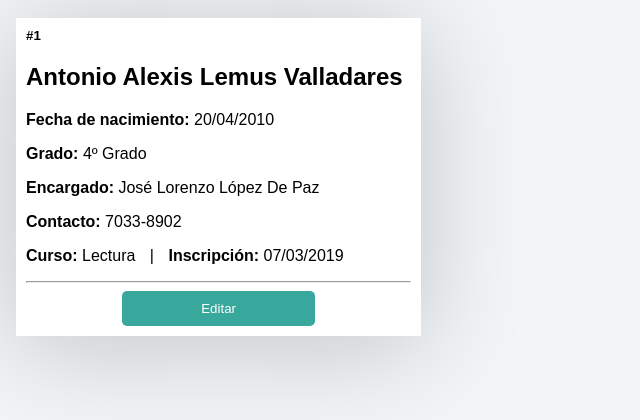
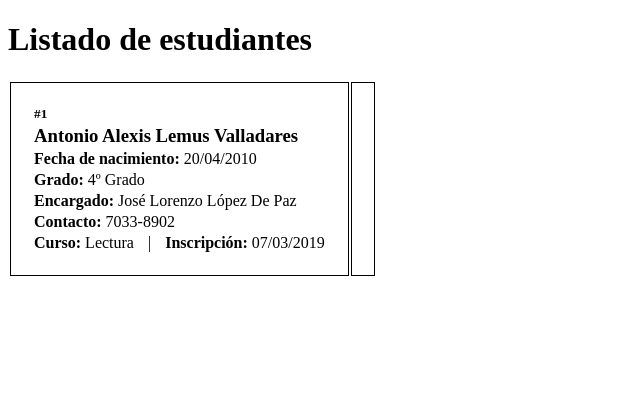
Before and after one commit to miguel7890/readingCourse, a PHP site: page /view.php in a window 1280 px wide. Shown: the top 420 px of the page, without its empty margins (0-640 px from the left). Run offline with PHP 8.4, Linux system fonts and the light colour scheme.

Commit message:
Preparado para crear pdf con datos de los estudiantes

```diff
--- a/create.php
+++ b/create.php
@@ -1,6 +1,6 @@
 <?php
 	ob_start();
-	require_once 'view.php';
+	require_once 'asistencia.php';
 	$content = ob_get_clean();
 
 	require 'vendor/autoload.php';
--- a/view.php
+++ b/view.php
@@ -2,31 +2,35 @@
 <html lang="en">
 <head>
 	<meta charset="UTF-8">
-	<meta name="viewport" content="width=device-width, initial-scale=1">
 	<title>Listado de estudiantes</title>
-	<link rel="stylesheet" href="css/flexboxgrid.min.css">
-	<link rel="stylesheet" href="css/style.css">
+	<style>
+		td {
+			border: 1px solid black;
+			margin-left: 20px;
+		}
+		td > h1,h2,h3,h4,h5,p {
+			margin: 3px;
+		}
+	</style>
 </head>
 <body>
 
-	<div class="container-fluid">
-		<div class="row">
-			<div class="col-xs-12 col-md-4 space">
-				<div class="box-student">
-					<h5 class="marginNone">#1</h5>
-					<h2>Antonio Alexis Lemus Valladares</h2>
-					<p><b>Fecha de nacimiento:</b> 20/04/2010</p>
-					<p><b>Grado:</b> 4º Grado</p>
-					<p><b>Encargado:</b> José Lorenzo López De Paz</p>
-					<p><b>Contacto:</b> 7033-8902</p>
-					<p><b>Curso:</b> Lectura <span style="padding: 0px 10px;">|</span> <b>Inscripción:</b> 07/03/2019</p>
-					<hr>
-					<div class="center-xs">
-						<button class="btn btn-natural" style="width: 50%;">Editar</button>
-					</div>
-				</div>
-			</div>
-		</div>
-	</div>
+	<h1>Listado de estudiantes</h1>
+
+	<table text-align="center">
+		<tr>
+			<td style="padding: 20px;">
+				<h5>#1</h5>
+				<h3>Antonio Alexis Lemus Valladares</h3>
+				<p><b>Fecha de nacimiento:</b> 20/04/2010</p>
+				<p><b>Grado:</b> 4º Grado</p>
+				<p><b>Encargado:</b> José Lorenzo López De Paz</p>
+				<p><b>Contacto:</b> 7033-8902</p>
+				<p><b>Curso:</b> Lectura <span style="padding: 0px 10px;">|</span> <b>Inscripción:</b> 07/03/2019</p>
+			</td>
+			<td width="20px;" border="0"></td>
+		</tr>
+	</table>
+
 </body>
 </html>
```
Also changed, not shown: asistencia.php (added, +31 -0 lines).
